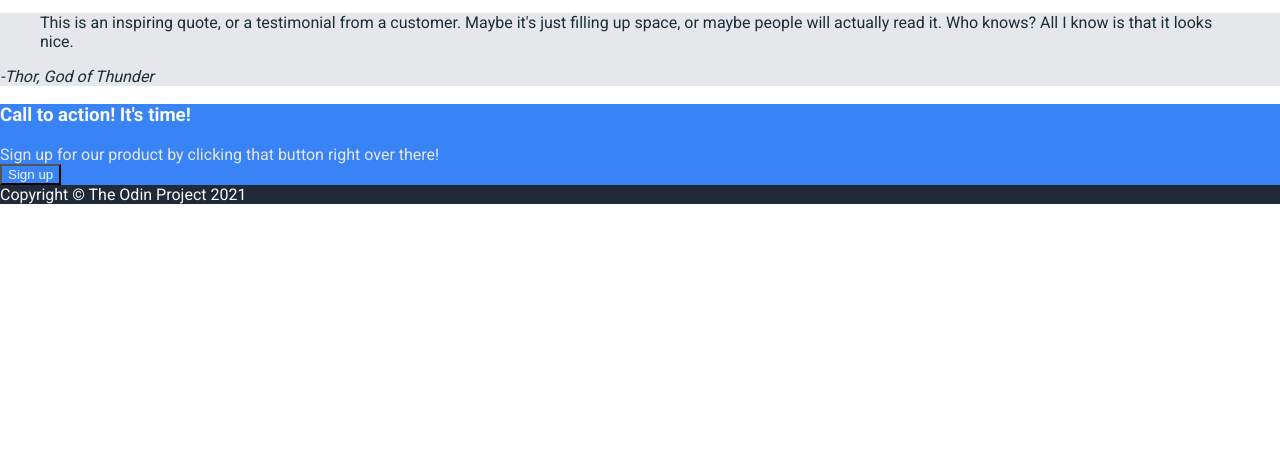
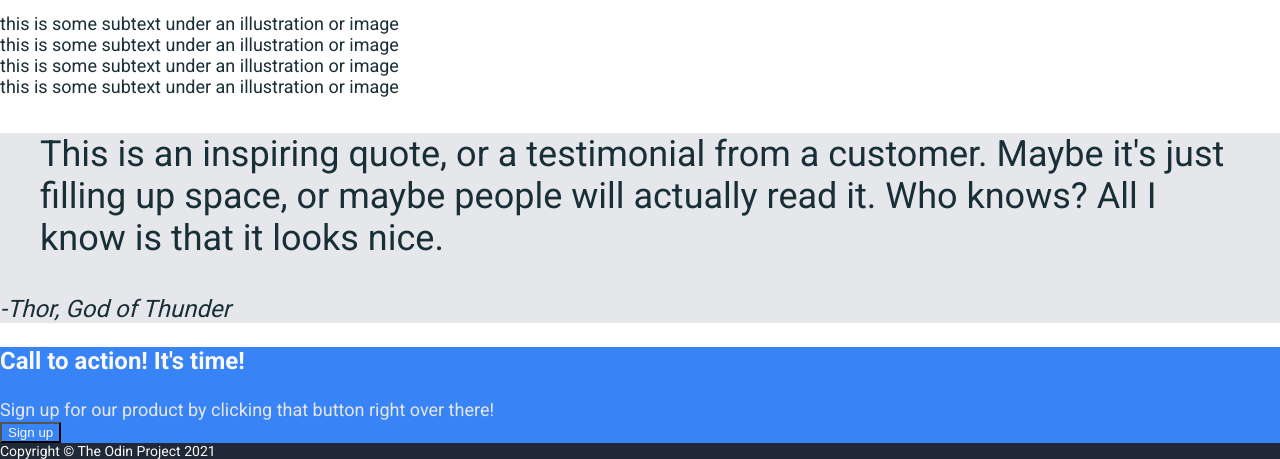
Before and after one commit to fleming-2/odin-landing-page, a plain HTML site: page index.html in a window 1280 px wide. Shown: the part 395-854 px from the top of the page. Before the commit the page ends 800 px from the top, so only its background shows below. Drawn offline with Linux system fonts and the light colour scheme.

Commit message:
Add font sizes

```diff
--- a/style.css
+++ b/style.css
@@ -12,6 +12,7 @@ html {
 body {
     margin: 0;
     font-family: "Roboto", sans-serif;
+	font-size: 18px;
 }
 
 header,
@@ -47,3 +48,21 @@ header,
 .quotation {
     color: #192f37;
 }
+
+h1 {
+    font-size: 48px;
+}
+
+h2,
+blockquote {
+    font-size: 36px;
+}
+
+h3,
+cite {
+    font-size: 24px;
+}
+
+footer {
+    font-size: 14px;
+}
```
